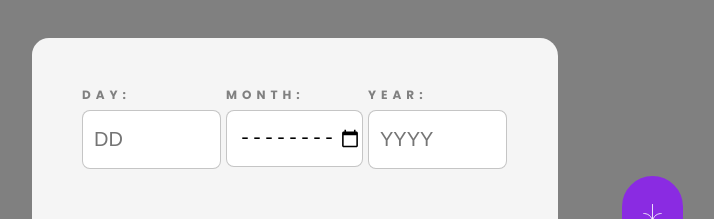
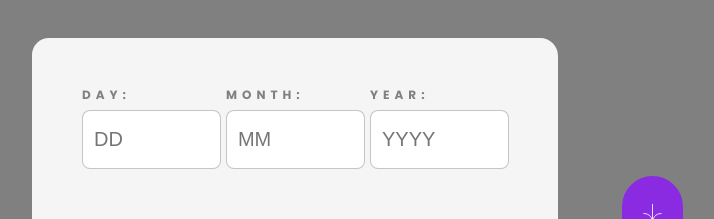
Before and after one commit to anntvanntv/ageCounterJavaScript, a plain HTML site: page index.html in a window 1280 px wide. Shown: the top 219 px of the page, without its empty margins (393-1107 px from the left). Drawn offline with Linux system fonts and the light colour scheme.

Commit message:
Update index.html

```diff
--- a/index.html
+++ b/index.html
@@ -36,7 +36,7 @@
 
    <div class="input dos">
    <label for="Month" id="mesL">Month:</label>
-   <input class="inputi" type="month" id="mes" placeholder="MM">
+   <input class="inputi" id="mes" placeholder="MM">
    <p class="empty-message">This field is required</p>
    </div>
 
```
